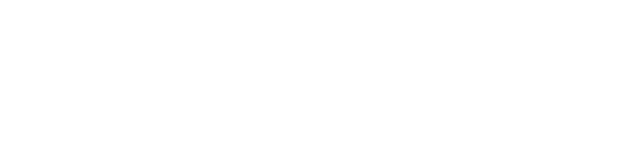
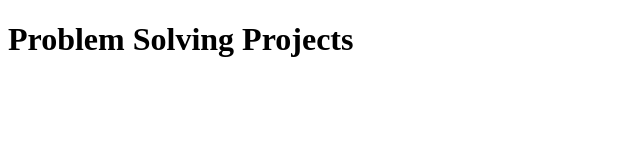
Before and after one commit to hariommd/problem-solving-projects, a plain HTML site: page index.html in a window 1280 px wide. Shown: the whole page, without its empty margins (0-640 px from the left). Drawn offline with Linux system fonts and the light colour scheme.

Commit message:
header addded in index

```diff
--- a/index.html
+++ b/index.html
@@ -7,6 +7,6 @@
     <title>Problem Solving</title>
 </head>
 <body>
-
+    <h1>Problem Solving Projects </h1>
 </body>
 </html>
```
